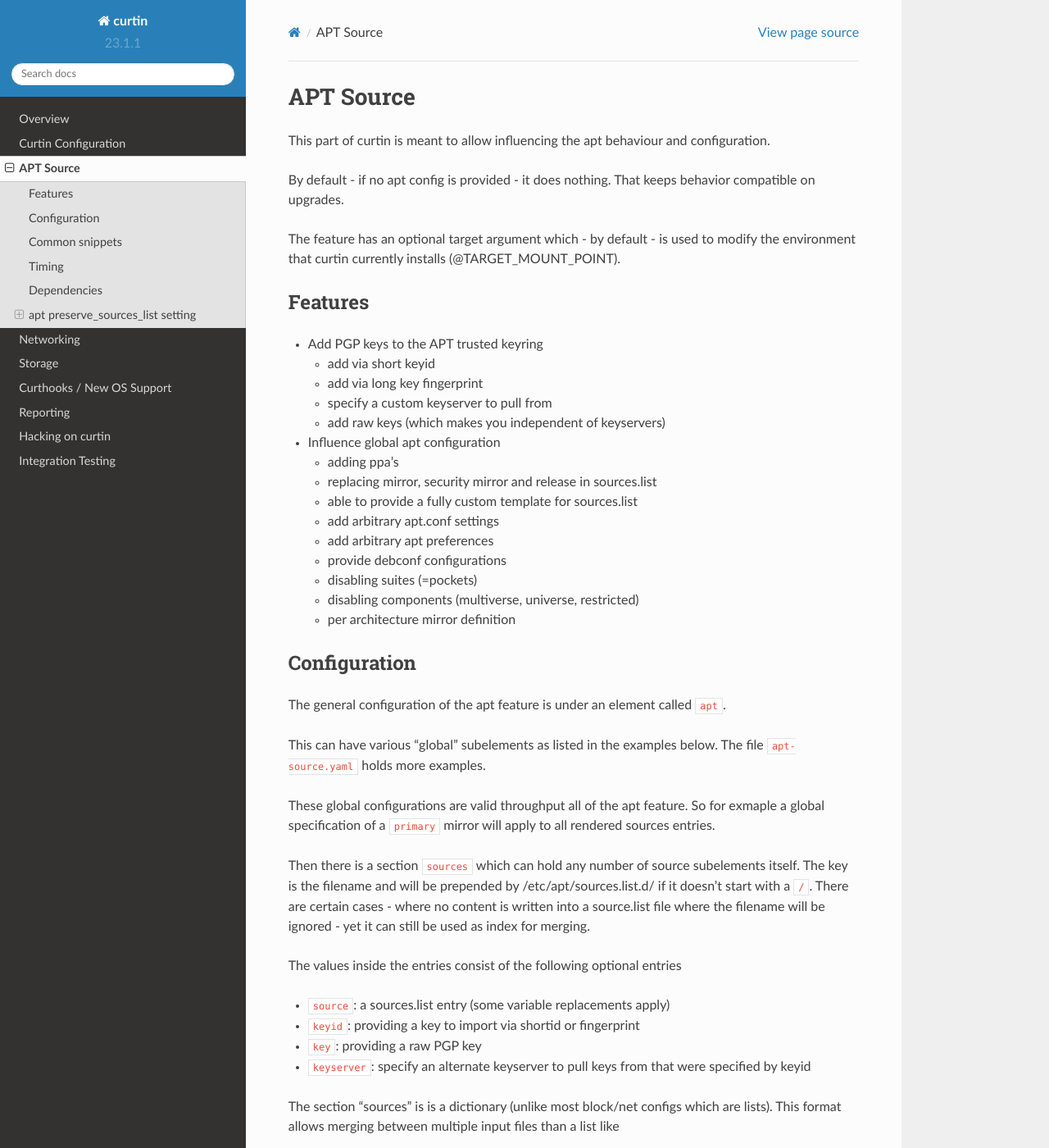
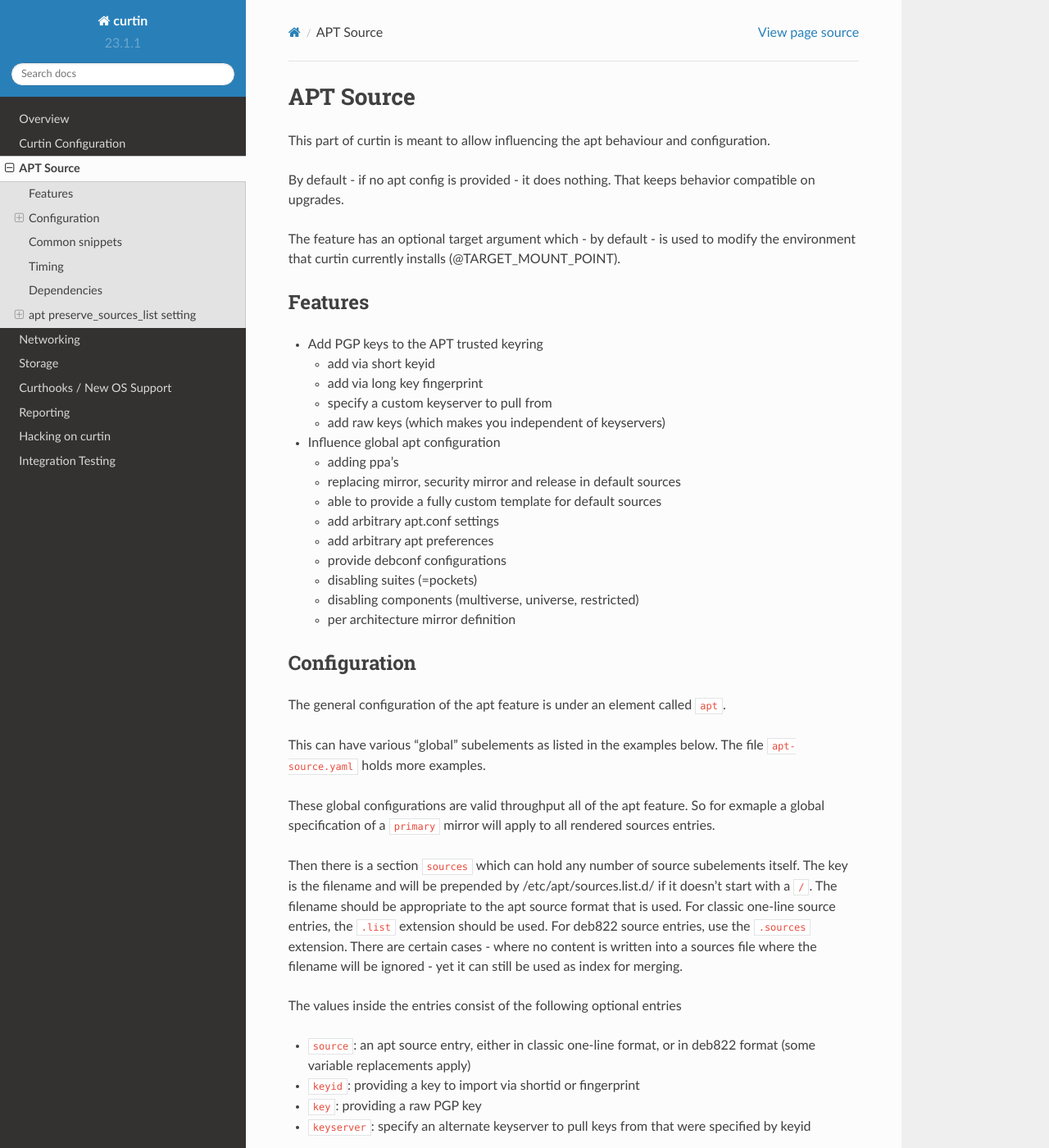
Before and after one commit to canonical/curtin, a Sphinx documentation site: the page built from doc/topics/apt_source.rst, in a window 1280 px wide and 1400 px high. Shown: the whole window at 82% size. Built offline with Sphinx 7.4.7 and the Read the Docs theme 2.0.0, drawn with Linux system fonts in a browser that asks for light colours; some of the changed text lies outside the part shown.

Commit message:
docs: mention deb822 in apt source documentation

```diff
--- a/doc/topics/apt_source.rst
+++ b/doc/topics/apt_source.rst
@@ -25,9 +25,9 @@ Features
 
   - adding ppa's
 
-  - replacing mirror, security mirror and release in sources.list
+  - replacing mirror, security mirror and release in default sources
 
-  - able to provide a fully custom template for sources.list
+  - able to provide a fully custom template for default sources
 
   - add arbitrary apt.conf settings
 
@@ -55,11 +55,14 @@ So for exmaple a global specification of a ``primary`` mirror will apply to all
 
 Then there is a section ``sources`` which can hold any number of source subelements itself.
 The key is the filename and will be prepended by /etc/apt/sources.list.d/ if it doesn't start with a ``/``.
-There are certain cases - where no content is written into a source.list file where the filename will be ignored - yet it can still be used as index for merging.
+The filename should be appropriate to the apt source format that is used.
+For classic one-line source entries, the ``.list`` extension should be used.
+For deb822 source entries, use the ``.sources`` extension.
+There are certain cases - where no content is written into a sources file where the filename will be ignored - yet it can still be used as index for merging.
 
 The values inside the entries consist of the following optional entries
 
-* ``source``: a sources.list entry (some variable replacements apply)
+* ``source``: an apt source entry, either in classic one-line format, or in deb822 format (some variable replacements apply)
 
 * ``keyid``: providing a key to import via shortid or fingerprint
 
@@ -128,6 +131,27 @@ That would be specified as ::
 
 The file examples/apt-source.yaml holds various further examples that can be configured with this feature.
 
+deb822 sources on Ubuntu >= 23.10
+---------------------------------
+
+By default, Ubuntu 23.10 and newer use the deb822 format for apt sources.
+When processing the apt configuration for a target system that should use deb822 sources, curtin will migrate legacy one-line sources to deb822 on-the-fly.
+The resulting configuration is functionally equivalent, but the sources on the target system will be formatted differently than provided in the configuration.
+
+For example, a configuration snippet that looks like ::
+
+ apt:
+   sources:
+     proposed.list:
+       source: |
+         deb http://archive.ubuntu.com/ubuntu/ mantic-proposed main restricted universe multiverse
+
+will result in a file on the target system called ``/etc/apt/sources.list.d/proposed.sources`` that looks like ::
+
+ Types: deb
+ URIs: http://archive.ubuntu.com/ubuntu/
+ Suites: mantic-proposed
+ Components: main restricted universe multiverse
 
 Common snippets
 ~~~~~~~~~~~~~~~
@@ -155,6 +179,19 @@ This is a collection of additional ideas people can use the feature for customiz
          deb http://ddebs.ubuntu.com $RELEASE-updates main restricted universe multiverse
          deb http://ddebs.ubuntu.com $RELEASE-security main restricted universe multiverse
          deb http://ddebs.ubuntu.com $RELEASE-proposed main restricted universe multiverse
+
+* Or, to achieve the same with deb822 sources:
+
+::
+
+ apt:
+   sources:
+     ddebs.sources:
+       source: |
+         Types: deb
+         URIs: http://ddebs.ubuntu.com
+         Suites: $RELEASE $RELEASE-updates $RELEASE-security $RELEASE-proposed
+         Components: main restricted universe multiverse
 
 Timing
 ~~~~~~
```
